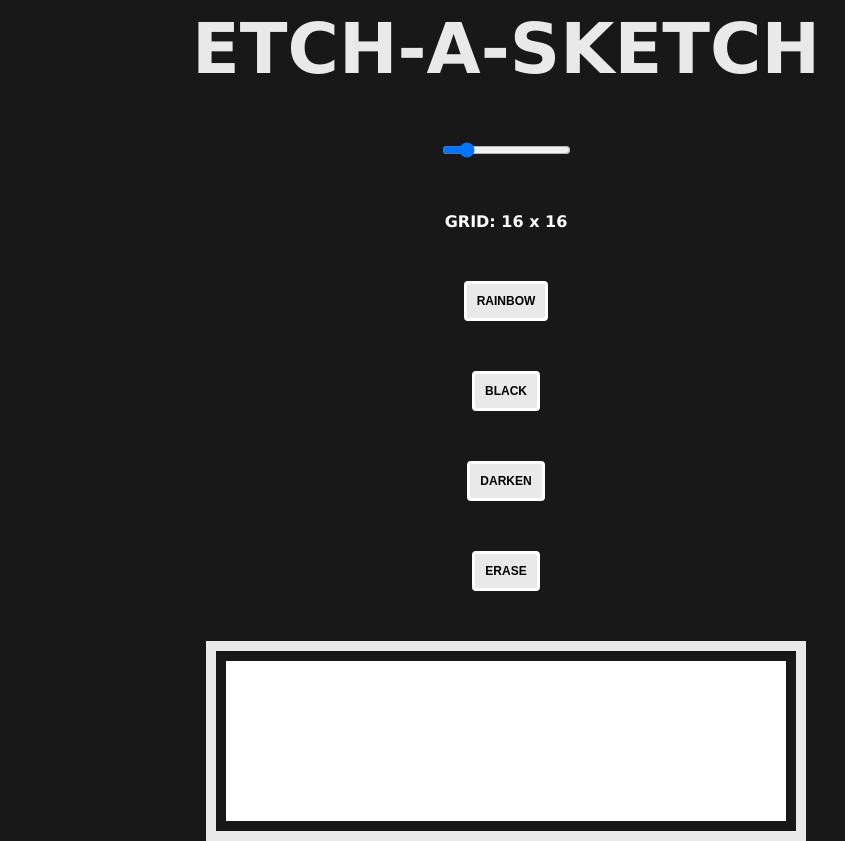
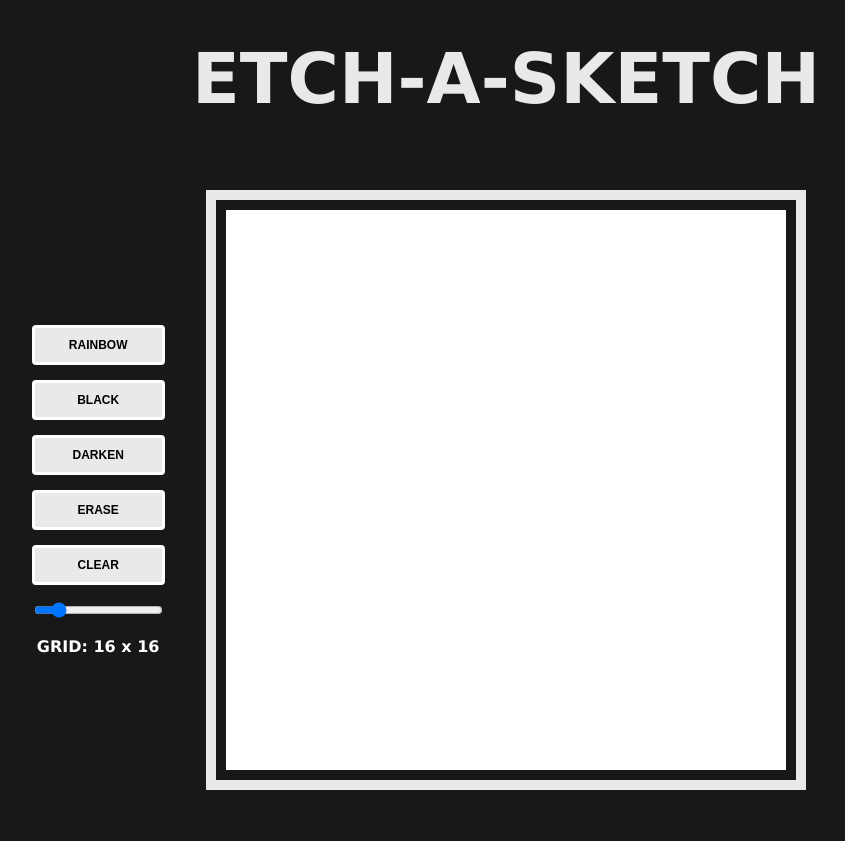
Before and after one commit to indigoBill/Etch-A-Sketch, a plain HTML site: page index.html in a window 1280 px wide. Shown: the whole page, without its empty margins (134-979 px from the left). After the commit the page ends 810 px from the top, so only its background shows below. Drawn offline with Linux system fonts and the light colour scheme.

Commit message:
Add elements to help with positioning

```diff
--- a/index.html
+++ b/index.html
@@ -7,13 +7,12 @@
         <script src="script.js" defer></script>
     </head>
     <body>
+        <div id="header" class="header">
             <h1>ETCH-A-SKETCH</h1>
+        </div>
 
-        <div id="grid-size-slider-container" class="slide-container">
-            <input type="range" min="1" max="100" value="16" class="slider">
-        </div>
-        <div id="slider-value-container" class="slider-value"></div>
-
+        <div id="ui-display" class="ui">
+            <div id="controls-container" class="controls">
                 <div id="rainbow-button-container">
                     <button class="color-button">RAINBOW</button>
                 </div>
@@ -26,7 +25,21 @@
                 <div id="erase-button-container">
                     <button class="color-button">ERASE</button>
                 </div>
+                <div id="clear-button-container">
+                    <button class="color-button">CLEAR</button>
+                </div>
+
+                <div id="grid-size-slider-container" class="slide-container">
+                    <input type="range" min="1" max="100" value="16" class="slider">
+                </div>
+                <div id="slider-value-container" class="slider-value"></div>
+            </div>
+
             <div id="sketch-pad" class="grid-container"></div>
+
+            <div id="alignment-spacer" class="spacer"></div>
+        </div>
+
 
     </body>
 </html>
```
Lines whose indentation alone changed are shown as unchanged.
